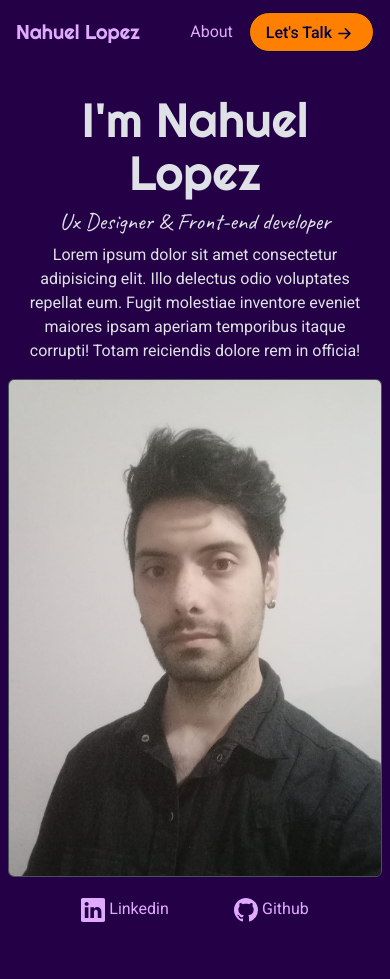
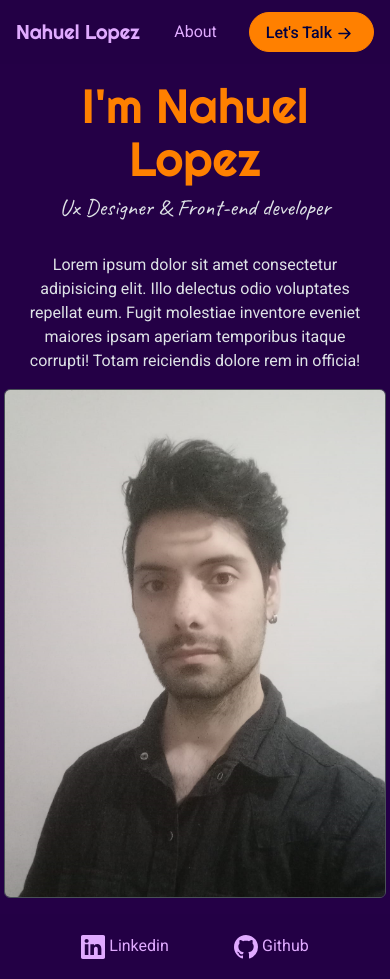
Before and after one commit to LiamDarkmoon/NahuelLopez, a React (Vite) app: page /NahuelLopez/About in a window 390 px wide. Before the commit the page ends 942 px from the top, so only its background shows below. Built offline with nearby package versions, Linux system fonts and the light colour scheme.

Commit message:
movile adapted

```diff
--- a/src/components/pure/NavBar.jsx
+++ b/src/components/pure/NavBar.jsx
@@ -9,7 +9,7 @@ const NavBar = () => {
         <Navbar className="Navbar" fixed='top' >
                 <Link className='Navbar-logo tf' to="/"> Nahuel Lopez </Link>
                 <Nav className="ms-auto">
-                    <Link className='Navbar-link my-auto' to="/About">About</Link>
+                    <Link className='Navbar-link my-auto me-3 me-sm-0' to="/About">About</Link>
                     <ContactFormOffcanvas/>
                 </Nav>
         </Navbar>
--- a/src/styles/App.sass
+++ b/src/styles/App.sass
@@ -17,7 +17,7 @@ $secondary-color: #321E50
 $primary-accent: #FF8000
 $secondary-accent: #FFD505
 
-$focus-ring-color:      rgba($primary-accent, $focus-ring-opacity)
+$focus-ring-color: rgba($primary-accent, $focus-ring-opacity)
 
 .t-pa
   color: $primary-accent
@@ -65,7 +65,7 @@ h1
 .bttn
   height: 40px
   border-radius: 25px
-  border: 1px solid $primary-color
+  border: 1px solid $primary-accent
   text-decoration: none
   padding: 8px 16px
   font-size: 1em
@@ -95,6 +95,7 @@ h1
 
 /** Navbar Style **/
 .Navbar, .footer-nav
+    background-color: #24004670
     padding: 12px 56px
 
     .Navbar-logo
@@ -123,7 +124,7 @@ h1
 
 .pg
     width: 100%
-    padding: 24px 100px 100px
+    padding: 24px 100px
 
     .pg-hl
         padding: 32px
@@ -141,7 +142,6 @@ h1
 
 .section
   position: relative
-  padding: 54px 0
   overflow-x: scroll
 
   .section-article
@@ -155,9 +155,10 @@ h1
     img
       border-radius: 15px
 
-  .section-link
-    color: $primary-accent
-    font-size: 1.5em
+.section-link
+  color: $primary-accent
+  font-size: 1.5em
+  padding-bottom: 32px
 
 .section::-webkit-scrollbar
   display: none
@@ -188,13 +189,18 @@ h1
         padding: 12px 16px
 
     .pg
-        padding: 30px 20px 0 20px
+        padding: 16px
 
         .pg-hl
             padding: 0
 
     .section-article
       align-content: center
+      height: 100vh
 
     .reverse
       flex-wrap: wrap-reverse !important
+
+    .section-link
+      font-size: 1.2em
+      padding-bottom: 48px
--- a/src/views/about/AboutPage.jsx
+++ b/src/views/about/AboutPage.jsx
@@ -2,8 +2,8 @@
 const AboutPage = () => {
     return (
         <div className="pg text-center">
-            <div className="pg-hl">
-                <h1 className="tf"> I&apos;m Nahuel Lopez </h1>
+            <div className="pg-hl pb-4">
+                <h1 className="tf t-pa"> I&apos;m Nahuel Lopez </h1>
                 <h3 className="qf"> Ux Designer & Front-end developer </h3>
             </div>
             <div className="pg-hl row justify-content-evenly align-items-center">
--- a/src/views/landing/LandingPage.jsx
+++ b/src/views/landing/LandingPage.jsx
@@ -27,19 +27,19 @@ const LandingPage = () => {
 
     return (
         <div id="Landing" className="pg text-center">
-            <div className="pg-hl col row align-items-center">
-                <div className="col-12 col-sm-6">
+            <div className="pg-hl col row align-items-center justify-content-center ">
+                <div className="col-12 col-sm-6 pb-5 p-sm-0">
                     <h1 className="pg-title tf"> Hi im </h1>
                     <h1 className="pg-title tf"> Nahuel Lopez  </h1>
                     <h2 className="qf"> Ux/Ui Designer & Front-end Developer </h2>
                 </div>
-                <div className="col-10 col-sm-6 mx-auto">
+                <div className="col-10 col-sm-6">
                     <Designer/>
                 </div>
             </div>
             <div className="vh-100 pt-5">
                 <div className="pt-4">
-                    <button className="bttn" onClick={ scrollToProjects }>
+                    <button className="bttn col-6 col-sm-3" onClick={ scrollToProjects }>
                         Check Projects
                         <svg xmlns="http://www.w3.org/2000/svg" width="25" height="25" fill="currentColor" className="bi bi-arrow-down-short" viewBox="0 0 16 16">
                             <path fillRule="evenodd" d="M8 4a.5.5 0 0 1 .5.5v5.793l2.146-2.147a.5.5 0 0 1 .708.708l-3 3a.5.5 0 0 1-.708 0l-3-3a.5.5 0 1 1 .708-.708L7.5 10.293V4.5A.5.5 0 0 1 8 4"/>
@@ -48,7 +48,7 @@ const LandingPage = () => {
                 </div>
             </div>
 
-            <div ref={ projectsRef } className="pb-4">
+            <div ref={ projectsRef } className="d-flex flex-column align-items-center pb-4">
                 <section ref={ sectionRef } className="col-12 section row flex-nowrap">
                     <button className="swiper-arrow arrow-left p-0" onClick={ () => sectionSlide(-sectionRef.current.offsetWidth) }>
                         <svg xmlns="http://www.w3.org/2000/svg" width="50" height="50" fill="currentColor" viewBox="0 0 16 16">
@@ -98,7 +98,10 @@ const LandingPage = () => {
                         <img  className="col-12 col-sm-7" src="./sign up.jpeg" alt="Sign Up Form"/>
                     </article>
                 </section>
-                <button className="bttn" onClick={ scrollToTop }> Go back to the top </button>
+                <a className="section-link" href="https://liamdarkmoon.github.io/DnDApp/" target="_blank" rel="noopener noreferrer">
+                    Click here to visit the App on github
+                </a>
+                <button className="bttn col-6 col-sm-3" onClick={ scrollToTop }> Go back to the top </button>
             </div>
         </div>
     );
```
Also changed, not shown: src/styles/App.css, 1 other file (tests, documents, lock files or other folders).
